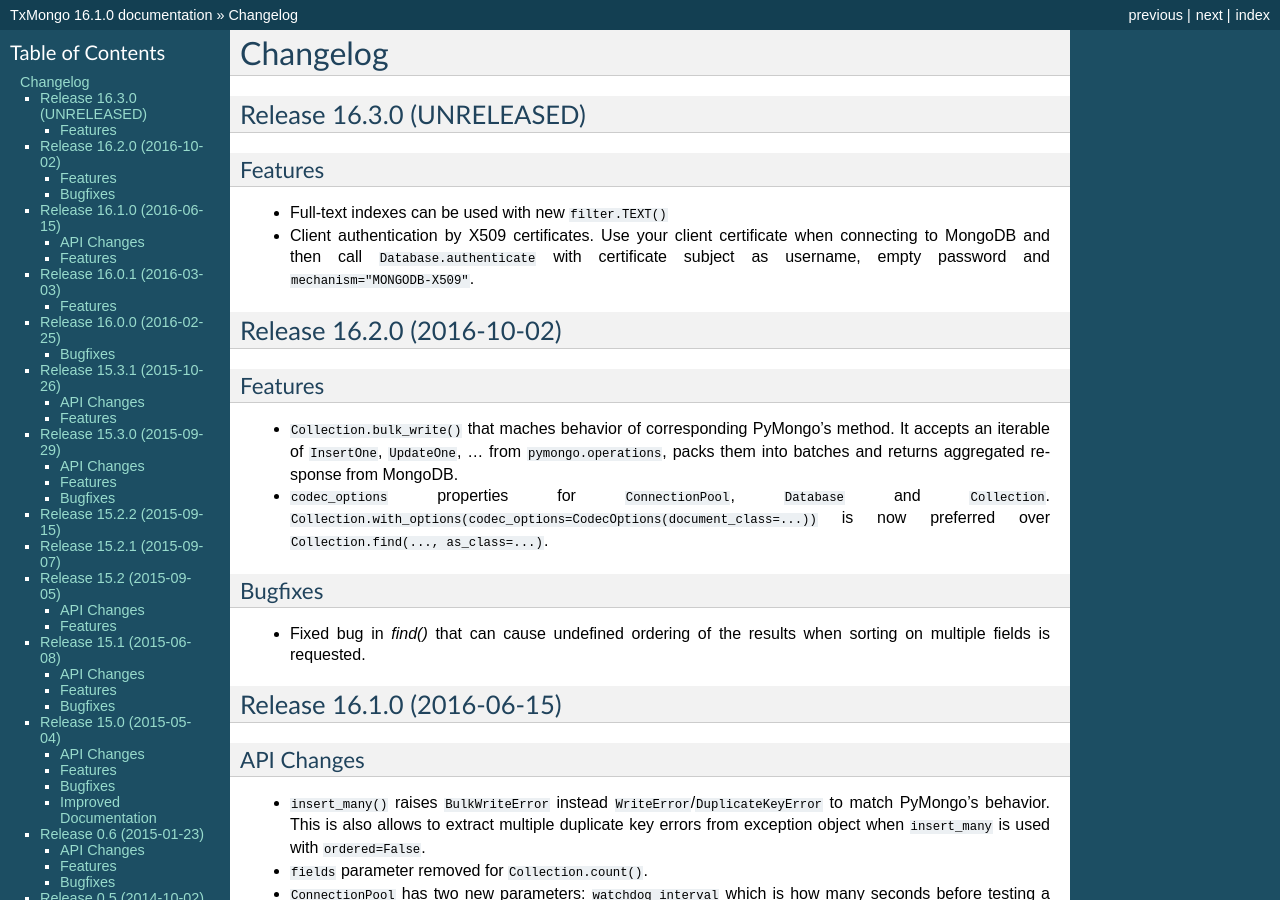
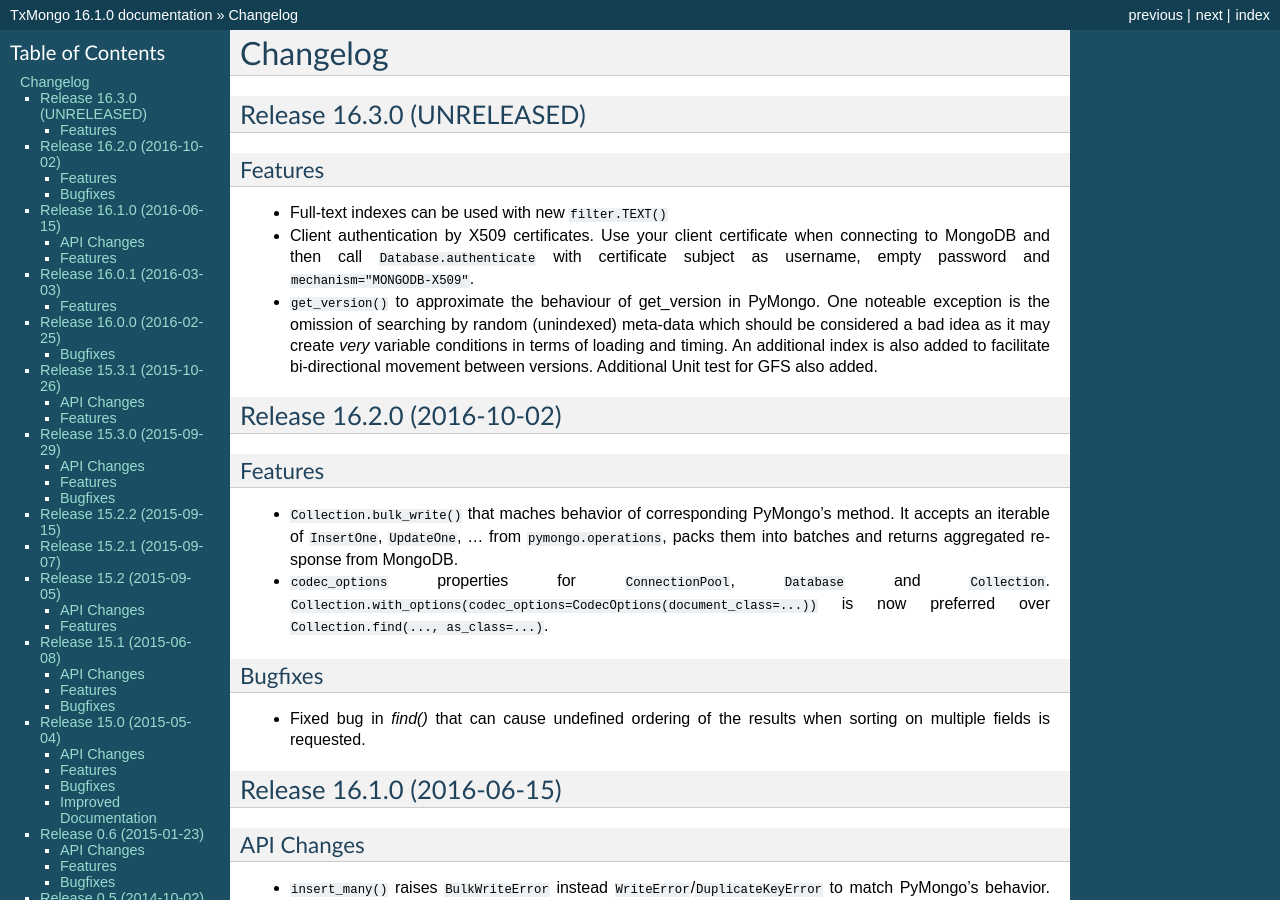
Before and after one commit to twisted/txmongo, a Sphinx documentation site: the page built from docs/source/NEWS.rst, in a window 1280 px wide and 900 px high. Built offline with Sphinx 7.4.7, drawn with Linux system fonts in a browser that asks for light colours; formulas are drawn with MathJax 3.

Commit message:
Revise test

```diff
--- a/docs/source/NEWS.rst
+++ b/docs/source/NEWS.rst
@@ -11,6 +11,10 @@
 - Client authentication by X509 certificates. Use your client certificate when connecting
   to MongoDB and then call ``Database.authenticate`` with certificate subject as username,
   empty password and ``mechanism="MONGODB-X509"``.
+- ``get_version()`` to approximate the behaviour of get_version in PyMongo. One noteable exception
+  is the omission of searching by random (unindexed) meta-data which should be considered a bad idea
+  as it may create *very* variable conditions in terms of loading and timing. An additional index is
+  also added to facilitate bi-directional movement between versions. Additional Unit test for GFS also added.
 
 Release 16.2.0 (2016-10-02)
 ---------------------------
```
Also changed, not shown: 1 other file.
